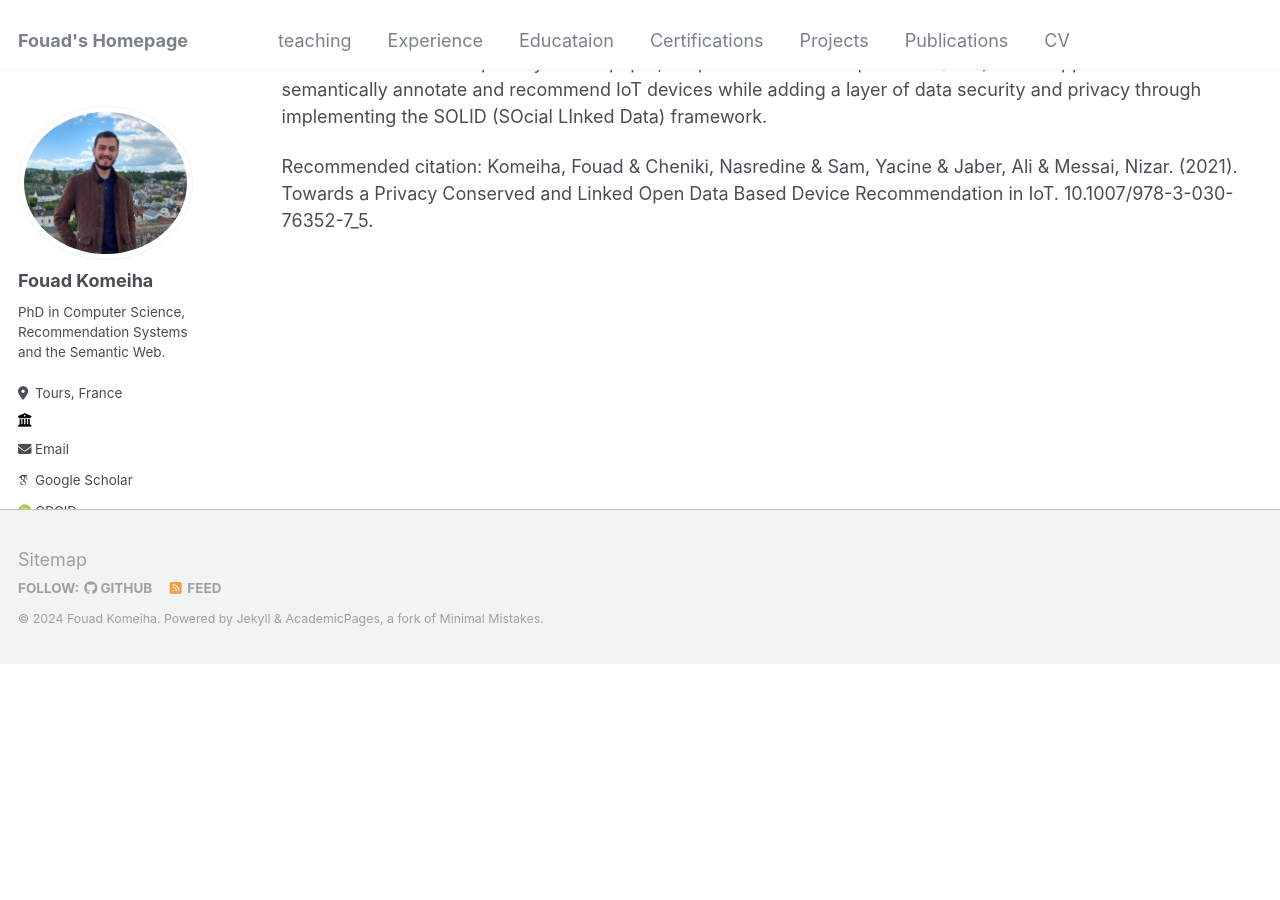
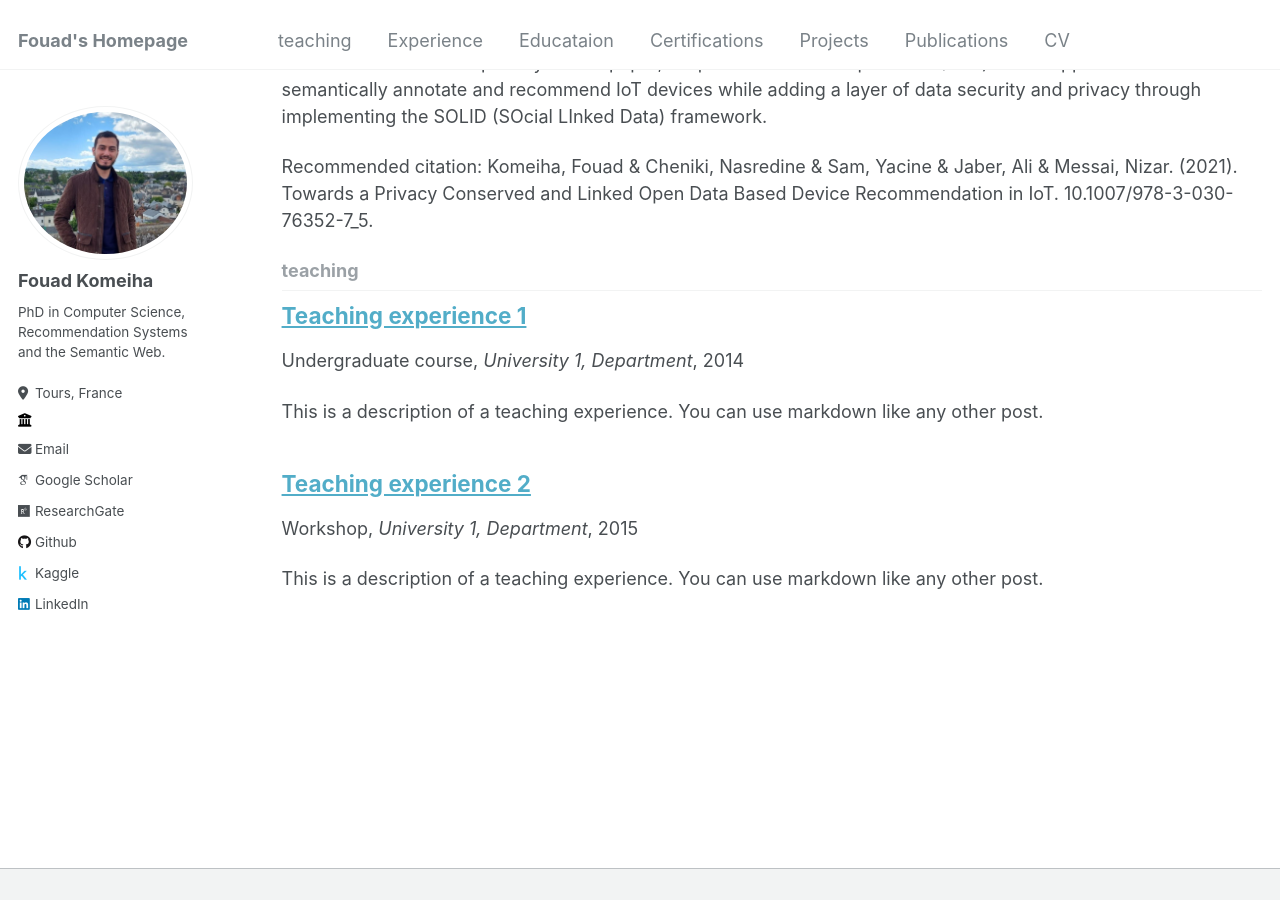
Before and after one commit to FouadKom/FouadKom.github.io, a Jekyll site: the page built from _pages/collection-archive.html, in a window 1280 px wide and 900 px high, scrolled down 2173 px. Built offline with Jekyll 4.4.1, drawn with Linux system fonts in a browser that asks for light colours; some web fonts are replaced; before the commit the page ends 2838 px from its top, so only the background shows below that; part of the change alters nothing that is shown.

Commit message:
Update _config.yml

```diff
--- a/_config.yml
+++ b/_config.yml
@@ -38,7 +38,7 @@ author:
   googlescholar    : "https://scholar.google.com/citations?user=9VebkDsAAAAJ&hl=fr"
   researchgate     : "https://www.researchgate.net/profile/Fouad-Komeiha"
   #impactstory      : # URL
-  orcid            : "https://orcid.org/0000-0003-3224-8185"
+  #orcid            : "https://orcid.org/0000-0003-3224-8185"
   #semantic         : # URL
   #pubmed           : "https://www.ncbi.nlm.nih.gov/pubmed/?term=john+snow"
 
@@ -222,6 +222,9 @@ collections:
   projects:
     output: true
     permalink: /:collection/:path/
+  teaching:
+    output: true
+    permalink: /:collection/:path/
 
 
 # Defaults
```
